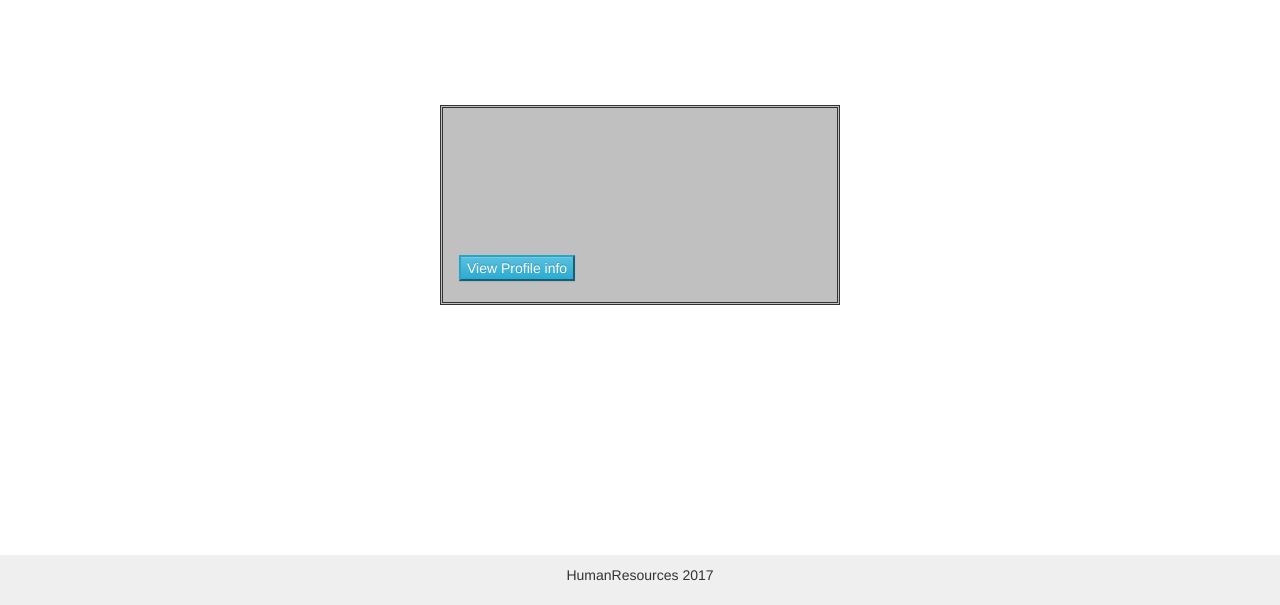
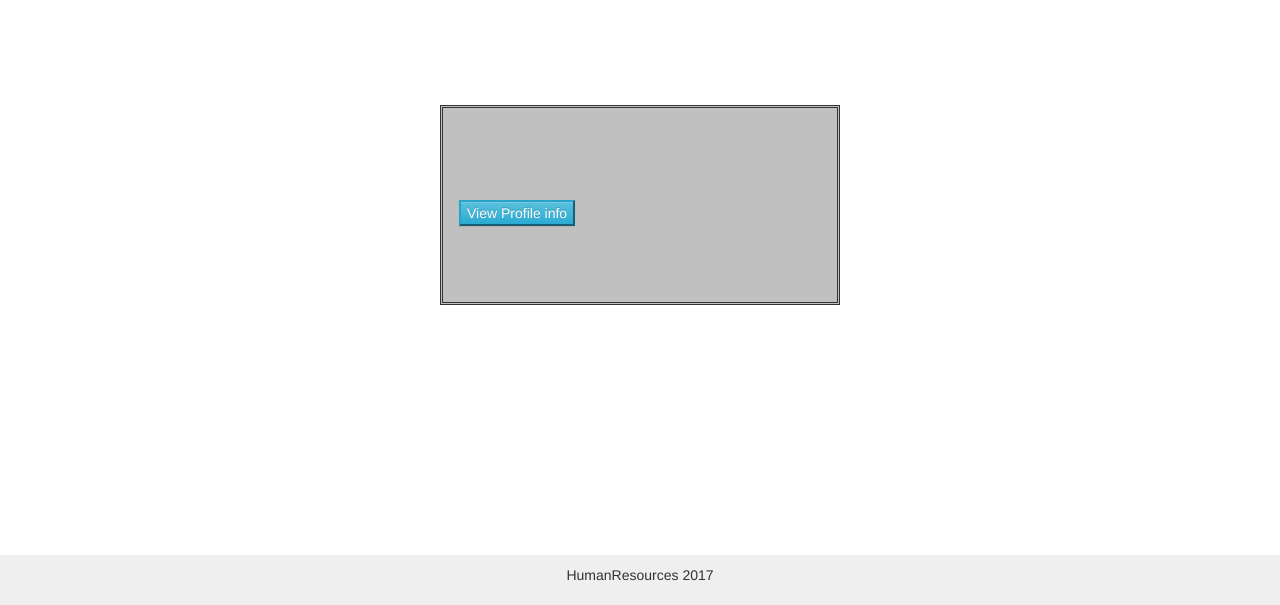
Before and after one commit to sxHelloWorld/SWEN-344-API-Project, a PHP site: page /employeeHome.php in a window 1280 px wide. Shown: the part 195-800 px from the top of the page. Run offline with PHP 8.4, Linux system fonts and the light colour scheme.

Commit message:
messing around with styling more

```diff
--- a/website/html/css/Home.css
+++ b/website/html/css/Home.css
@@ -11,6 +11,6 @@
 #buttons {
 	height: 50%;
     width: 70%;
-    margin-top: 40%;
+    margin-top: 25%;
     padding: 1px;
 }
```
